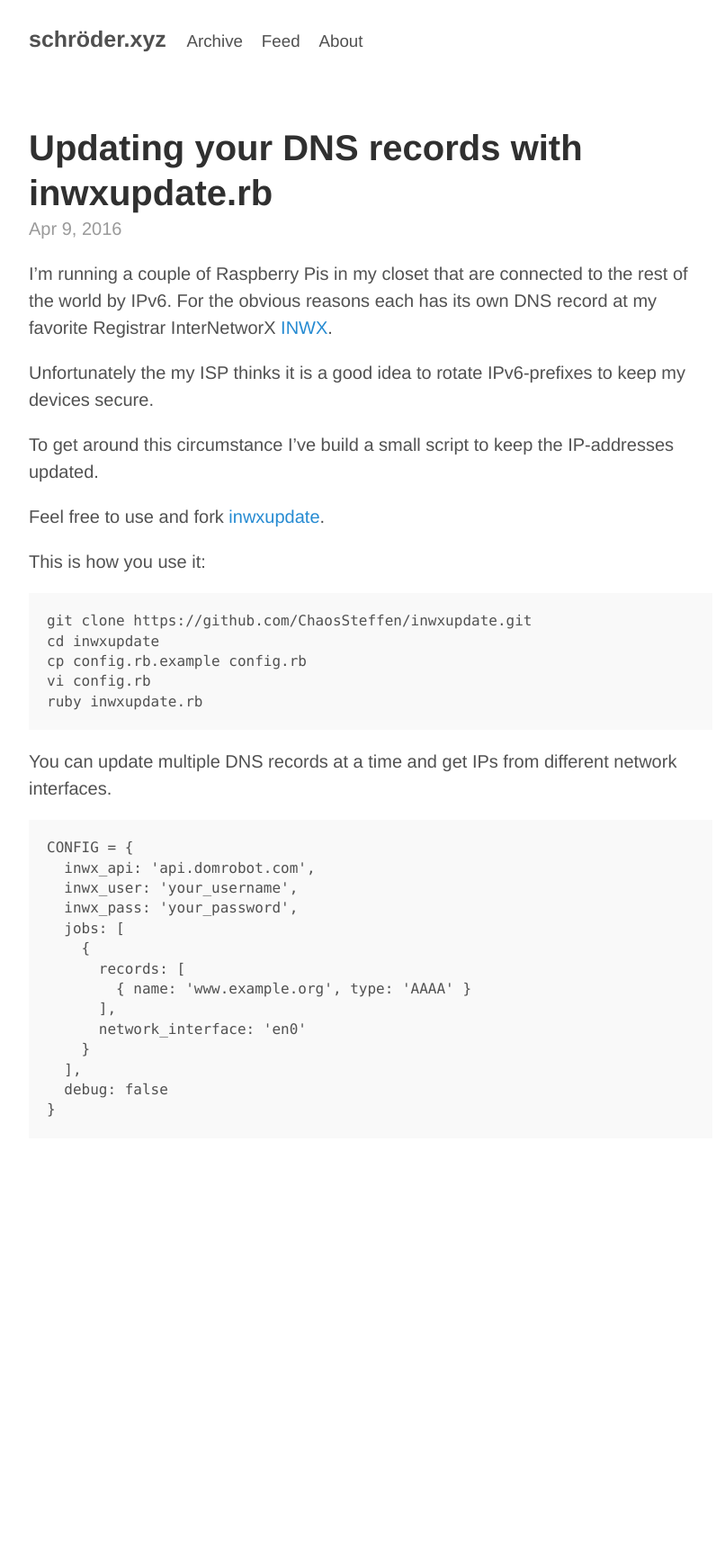
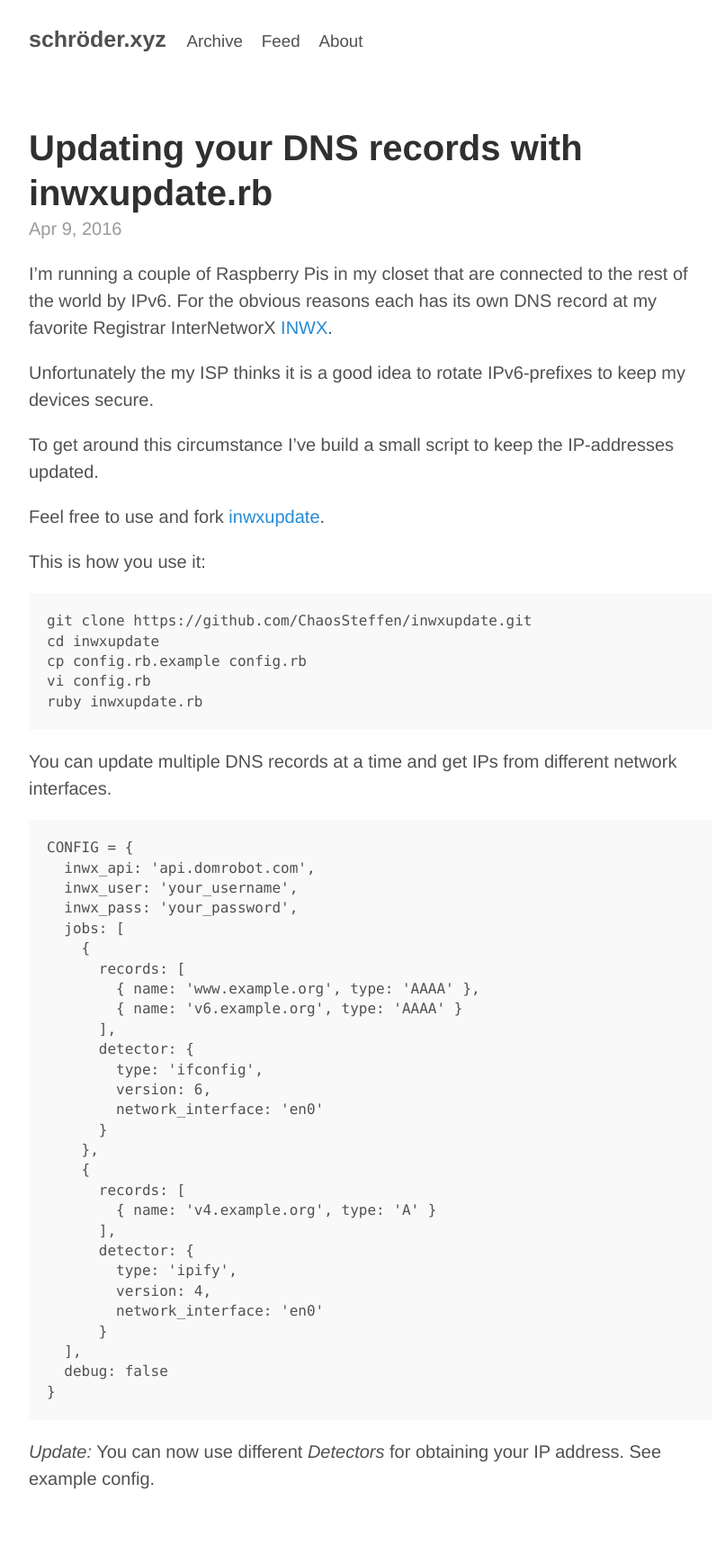
Before and after one commit to ChaosSteffen/ChaosSteffen.github.io, a Jekyll site: the page built from _posts/2016-04-09-Updating-your-dns-settings-with-inwxupdate-rb.md, in a window 1280 px wide. Shown: the whole page at 90% size, without its empty margins (228-1024 px from the left). Built offline with Jekyll 4.4.1, drawn with Linux system fonts in a browser that asks for light colours; before the commit the page ends 1345 px from its top, so only the background shows below that.

Commit message:
Update inwxupdate post

````diff
--- a/_posts/2016-04-09-Updating-your-dns-settings-with-inwxupdate-rb.md
+++ b/_posts/2016-04-09-Updating-your-dns-settings-with-inwxupdate-rb.md
@@ -31,11 +31,27 @@ CONFIG = {
   jobs: [
     {
       records: [
-        { name: 'www.example.org', type: 'AAAA' }
+        { name: 'www.example.org', type: 'AAAA' },
+        { name: 'v6.example.org', type: 'AAAA' }
       ],
-      network_interface: 'en0'
-    }
+      detector: {
+        type: 'ifconfig',
+        version: 6,
+        network_interface: 'en0'
+      }
+    },
+    {
+      records: [
+        { name: 'v4.example.org', type: 'A' }
+      ],
+      detector: {
+        type: 'ipify',
+        version: 4,
+        network_interface: 'en0'
+      }
   ],
   debug: false
 }
 ```
+
+*Update:* You can now use different _Detectors_ for obtaining your IP address. See example config.
````
